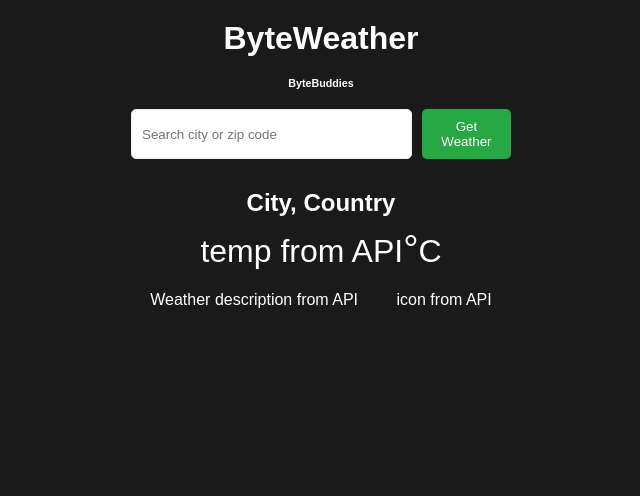
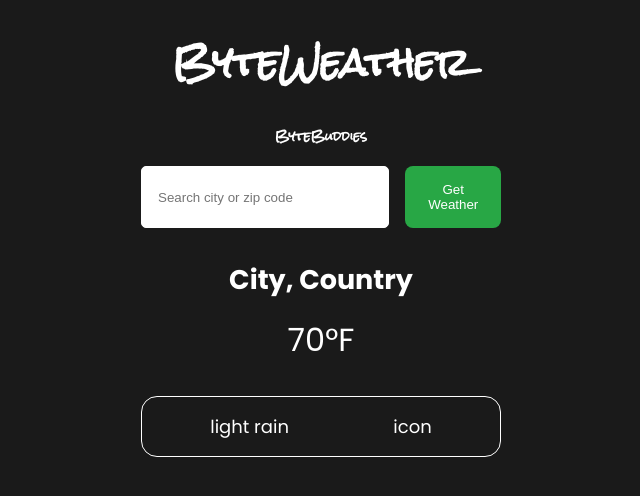
Before and after one commit to Byte-Buddies/ByteWeather, a plain HTML site: page index.html in a window 1280 px wide. Shown: the whole page, without its empty margins (319-959 px from the left). Drawn offline with Linux system fonts and the light colour scheme.

Commit message:
updated HTML and CSS files

```diff
--- a/index.html
+++ b/index.html
@@ -1,11 +1,20 @@
 <!DOCTYPE html>
 <html lang="en">
+
 <head>
-  <meta charset="UTF-8">
-  <meta name="viewport" content="width=device-width, initial-scale=1.0">
-  <link rel="stylesheet" href="./src/main.css">
-  <title>ByteWeather</title>
+    <meta charset="UTF-8">
+    <meta name="viewport" content="width=device-width, initial-scale=1.0">
+    <title>ByteWeather</title>
+
+    <!--  Google Fonts (Rock Salt, Poppins) -->
+    <link rel="preconnect" href="https://fonts.googleapis.com">
+    <link rel="preconnect" href="https://fonts.gstatic.com" crossorigin>
+    <link href="https://fonts.googleapis.com/css2?family=Poppins:wght@400;700&family=Rock+Salt&display=swap" rel="stylesheet">
+
+    <link rel="stylesheet" href="./src/main.css">
+
 </head>
+
 <body>
 <div class="container">
   <h1 class="title">ByteWeather</h1>
@@ -18,13 +27,13 @@
     <h2 class="city-name">City, Country</h2>
     <div class="temp-info">
 <!--   list.main.temp   -->
-      <span class="temperature">temp from API</span><span class="degree-symbol">&#176;</span>C
+      <span class="temperature">70</span><span class="degree-symbol">&#176;</span>F
     </div>
     <div class="additional-info">
 <!--   list.weather.description   -->
 <!--   list.weather.icon   -->
-      <p><span class="description">Weather description from API</span></p>
-      <p><span class="weather-icon">icon from API</span></p>
+      <p><span class="description">light rain</span></p>
+      <p><span class="weather-icon">icon</span></p>
     </div>
   </div>
 </div>
--- a/src/main.css
+++ b/src/main.css
@@ -1,24 +1,34 @@
+:root {
+    --headerfont: 'Rock Salt', Arial, sans-serif;
+    --bodyfont: 'Poppins', Arial, sans-serif;
+    --background: #1a1a1a;
+    --accent: #fff;
+    --button: #28a745;
+}
+
 * {
-    margin: 0;
+    margin: 0; /* reset margin and padding */
     padding: 0;
-    box-sizing: border-box;
+    box-sizing: border-box; /* ensures all elements are border-box */
 }
 
 body {
-    font-family: Arial, sans-serif;
-    background-color: #1a1a1a;
-    color: #fff;
+    font-family: var(--bodyfont);
+    font-size: 18px; /* rem used from now on, based off this 18px, 1rem = 18px */
+    background-color: var(--background);
+    color: var(--accent);
 }
 
 .container {
-    max-width: 420px;
+    max-width: 25rem; /* the information displayed will not exceed 25rem, best for mobile view */
     margin: 0 auto;
     padding: 20px;
 }
 
 .title {
+    font-family: var(--headerfont);
     text-align: center;
-    margin-bottom: 20px;
+    margin-bottom: 1rem;
 }
 
 form {
@@ -27,38 +37,41 @@ form {
 }
 
 input[type="text"] {
-    padding: 10px;
-    border: 1px solid #eee;
+    padding: 1rem;
+    border: 1px solid var(--accent);
     border-radius: 5px;
     width: 80%;
-    margin-right: 10px;
+    margin-right: 1rem;
 }
 
 button {
-    padding: 10px;
-    background-color: #28a745;
+    padding: 1rem;
+    background-color: var(--button);
     border: none;
-    border-radius: 5px;
-    color: #fff;
+    border-radius: .5rem;
+    color: var(--accent);
     cursor: pointer;
 }
 
 .weather-info {
     text-align: center;
-    margin-top: 30px;
+    margin-top: 2rem;
 }
 
 .temp-info {
-    font-size: 2em;
-    margin-top: 10px;
+    font-size: 2rem;
+    margin-top: 1rem;
 }
 
 .degree-symbol {
-    font-size: 1.2em;
+    font-size: 2rem;
 }
 
-.additional-info {
+.additional-info { /* this container class can be used for more additional info */
     display: flex;
     justify-content: space-around;
-    margin-top: 20px;
+    margin-top: 2rem;
+    border: solid .1rem var(--accent);
+    border-radius: 1rem;
+    padding: 1rem;
 }
```
